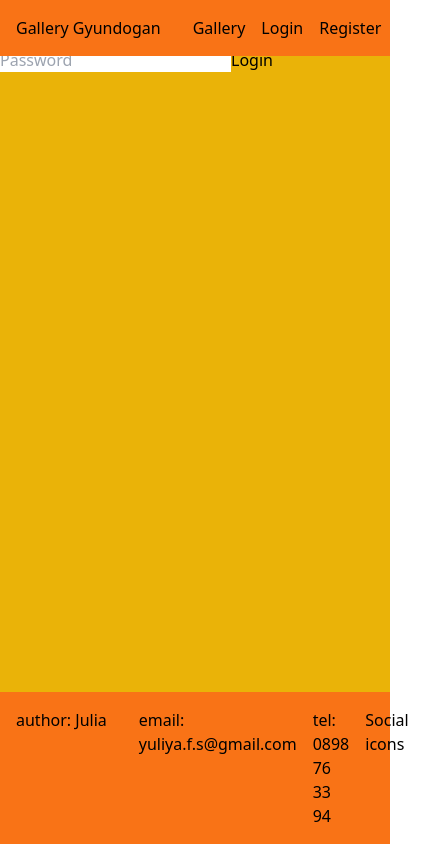
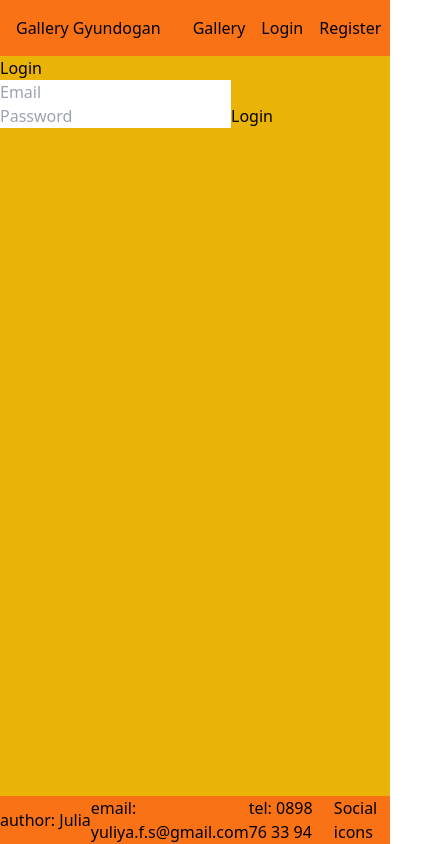
Before and after one commit to JuliaFS/Galeriq-Gyundogan, a React (Vite) app: page /login in a window 390 px wide. Shown: the whole page, 425 px wide, since content can reach past the window. Built offline with nearby package versions, Linux system fonts and the light colour scheme.

Commit message:
fix main page

```diff
--- a/src/App.tsx
+++ b/src/App.tsx
@@ -12,12 +12,12 @@ export default function App() {
   //const [isLogin, setIsLogin] = useState(true);
 
   return (
-    <div className="flex flex-col h-screen">
-      <header className="fixed top-0 left-0 right-0 bg-orange-500 flex">
+    <div className="min-h-screen flex flex-col">
+      <header className="bg-orange-500 flex">
         <Header />
       </header>
 
-      <main className="flex-grow bg-yellow-500">
+      <main className="flex-1 bg-yellow-500 overflow-auto">
         <Routes>
           <Route path={Path.Home} element={<Home />} />
           {/*<Route path={Path.Gallery} element={<PicturesList />} />*/}
@@ -36,7 +36,7 @@ export default function App() {
           {/*<Route path={Path.Error404Path} element={<PageNotFound />} />*/}
         </Routes>
       </main>
-      <footer className="bg-orange-500 flex">
+      <footer className="bg-orange-500 flex sm:flex-col lg:flex-row sm:justify-center items-center sm:p-2 lg:p-4">
         <Footer />
       </footer>
     </div>
--- a/src/components/Footer/Footer.tsx
+++ b/src/components/Footer/Footer.tsx
@@ -1,9 +1,9 @@
 export default function Footer() {
     return (
       <>
-        <div className="p-4 whitespace-nowrap">author: Julia</div>
-        <nav className="flex-grow p-4">
-          <ul className="flex justify-end gap-4">
+        <div>author: Julia</div>
+        <nav className="flex-1">
+          <ul className="flex sm:flex-col lg:flex-row sm:items-center lg:justify-end sm:gap-0.5 lg:gap-4">
               <li>email: yuliya.f.s@gmail.com</li>
               <li>tel: 0898 76 33 94</li>
               <li>Social icons</li>
--- a/tailwind.config.js
+++ b/tailwind.config.js
@@ -5,7 +5,11 @@ export default {
     "./src/**/*.{js,jsx,ts,tsx}",
   ],
   theme: {
-    extend: {},
+    extend: {
+      clipPath:{
+        'custom-rect': 'polygon(0 10%, 100% 20%, 90% 100%, 10% 90%)',
+      }
+    },
   },
   plugins: [],
 }
```
